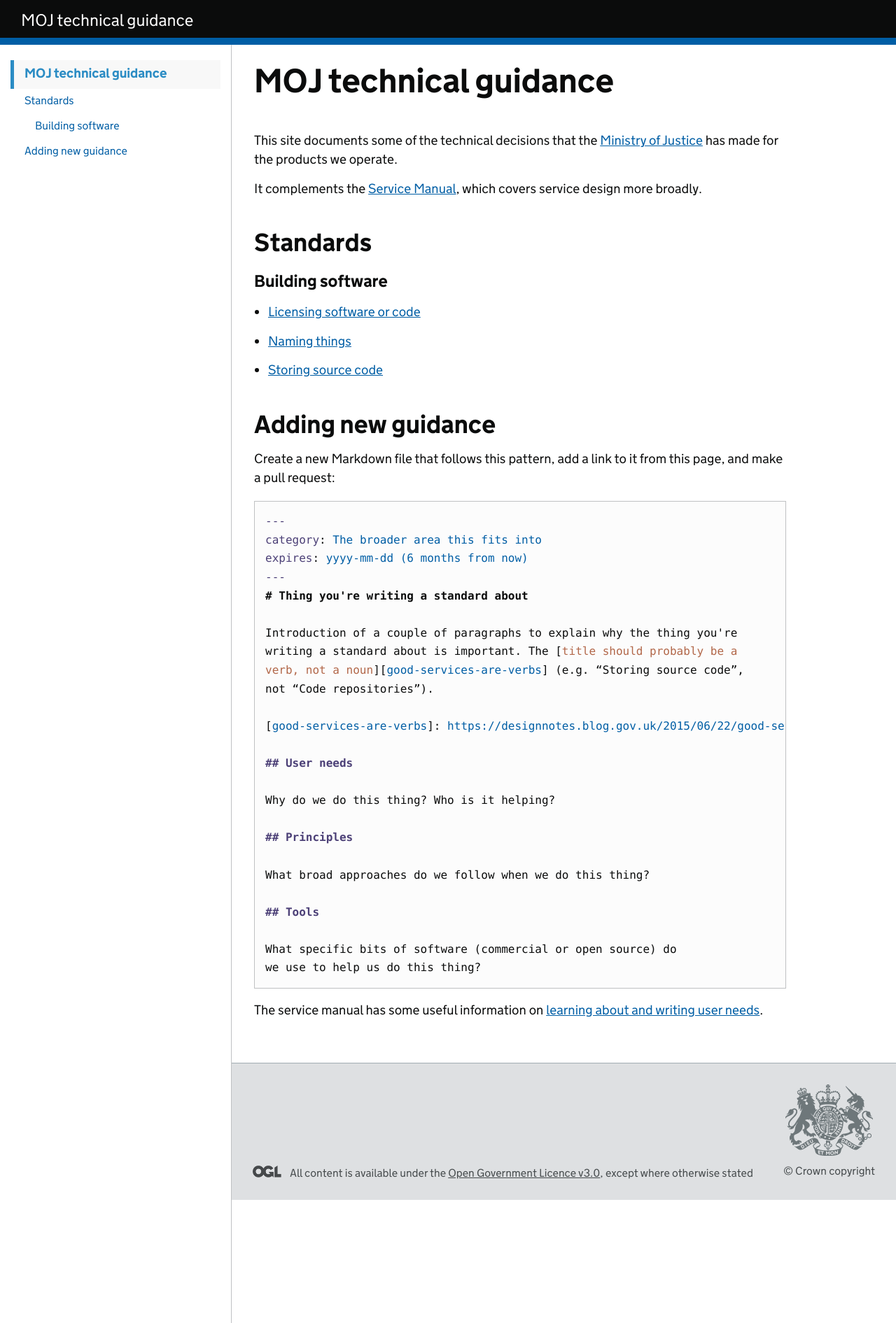
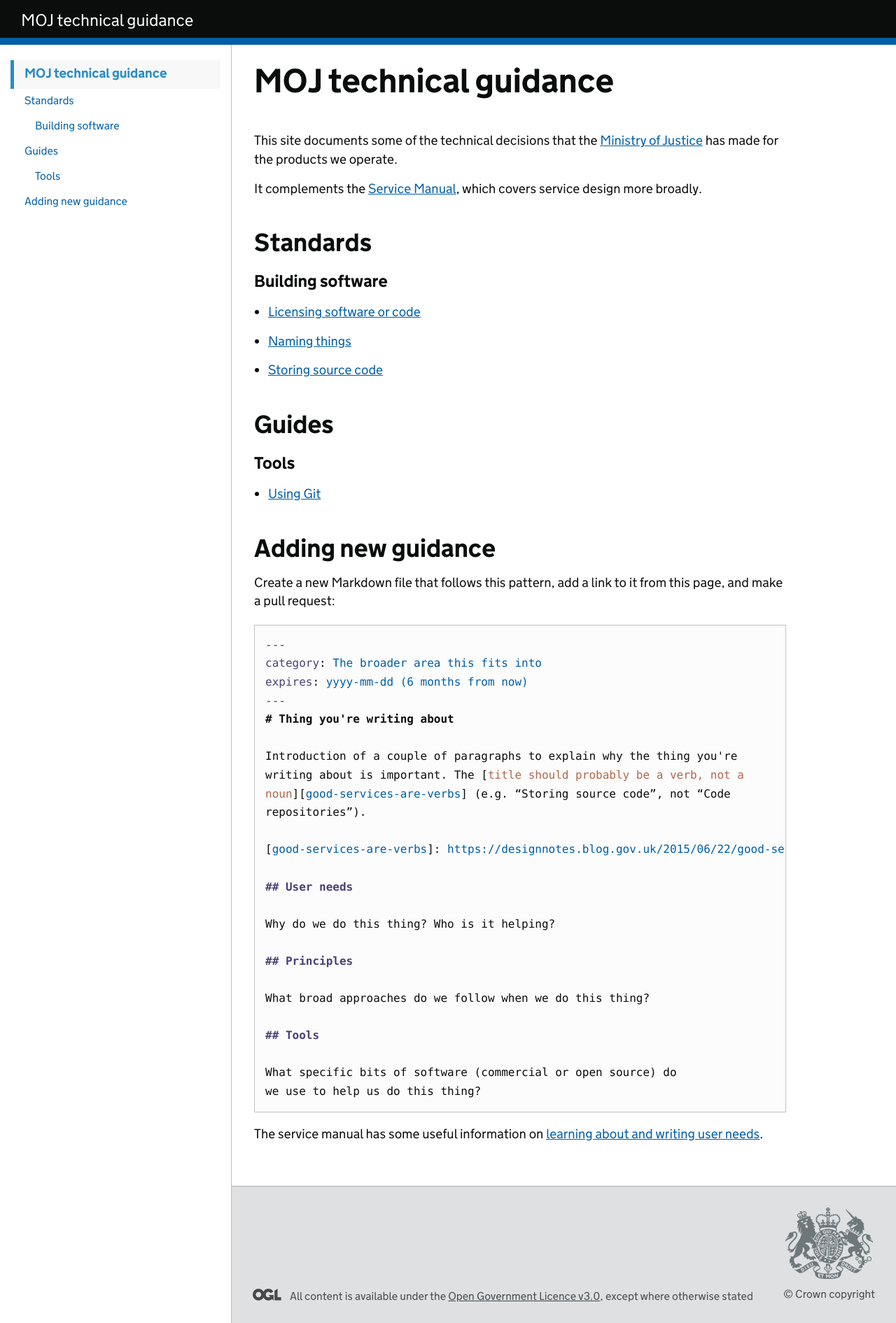
Before and after one commit to ministryofjustice/technical-guidance, a Jekyll site: the page built from index.md, in a window 1280 px wide. Shown: the whole page at 70% size. Built offline with Jekyll 4.4.1, drawn with Linux system fonts in a browser that asks for light colours; our own code applies the rules of GitHub Pages for plain Markdown files.

```diff
--- a/_config.yml
+++ b/_config.yml
@@ -8,3 +8,8 @@ defaults:
       path: "standards"
     values:
       standard: true
+  -
+    scope:
+      path: "guides"
+    values:
+      guide: true
--- a/index.md
+++ b/index.md
@@ -25,6 +25,24 @@ which covers service design more broadly.
 {% endfor %}
 {% endfor %}
 
+## Guides
+
+{% assign guides = site.pages
+  | where: "guide", true
+  | group_by: "category" %}
+
+{% for guide_group in guides %}
+{% if guide_group.name != "" %}
+### {{ guide_group.name }}
+{% else %}
+### General guides
+{% endif %}
+
+{% for guide in guide_group.items %}
+- [{{ guide.title }}]({{ guide.url | relative_url }})
+{% endfor %}
+{% endfor %}
+
 ## Adding new guidance
 
 Create a new Markdown file that follows this pattern, add a link to it
@@ -35,12 +53,12 @@ from this page, and make a pull request:
 category: The broader area this fits into
 expires: yyyy-mm-dd (6 months from now)
 ---
-# Thing you're writing a standard about
+# Thing you're writing about
 
 Introduction of a couple of paragraphs to explain why the thing you're
-writing a standard about is important. The [title should probably be a
-verb, not a noun][good-services-are-verbs] (e.g. “Storing source code”,
-not “Code repositories”).
+writing about is important. The [title should probably be a verb, not a
+noun][good-services-are-verbs] (e.g. “Storing source code”, not “Code
+repositories”).
 
 [good-services-are-verbs]: https://designnotes.blog.gov.uk/2015/06/22/good-services-are-verbs-2/
 
```
Also changed, not shown: guides/using-git.md (added, +106 -0 lines).
